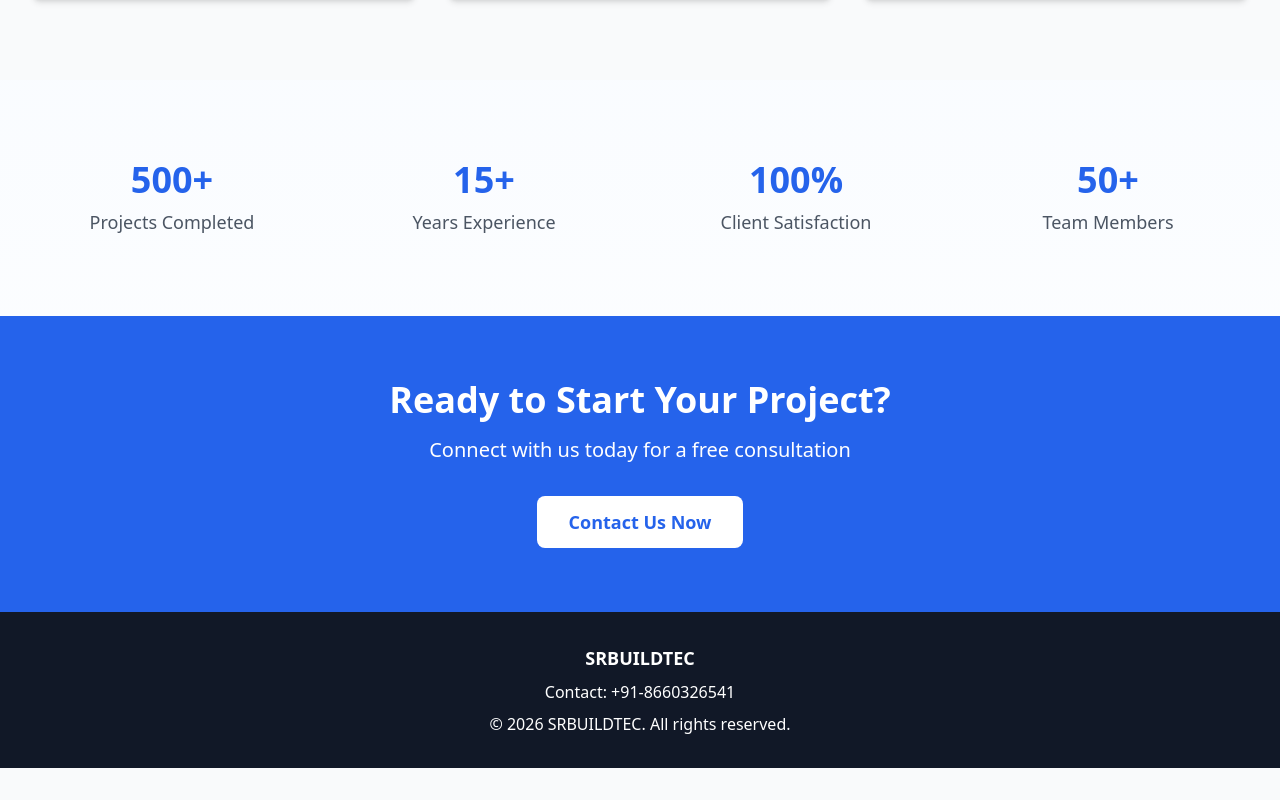
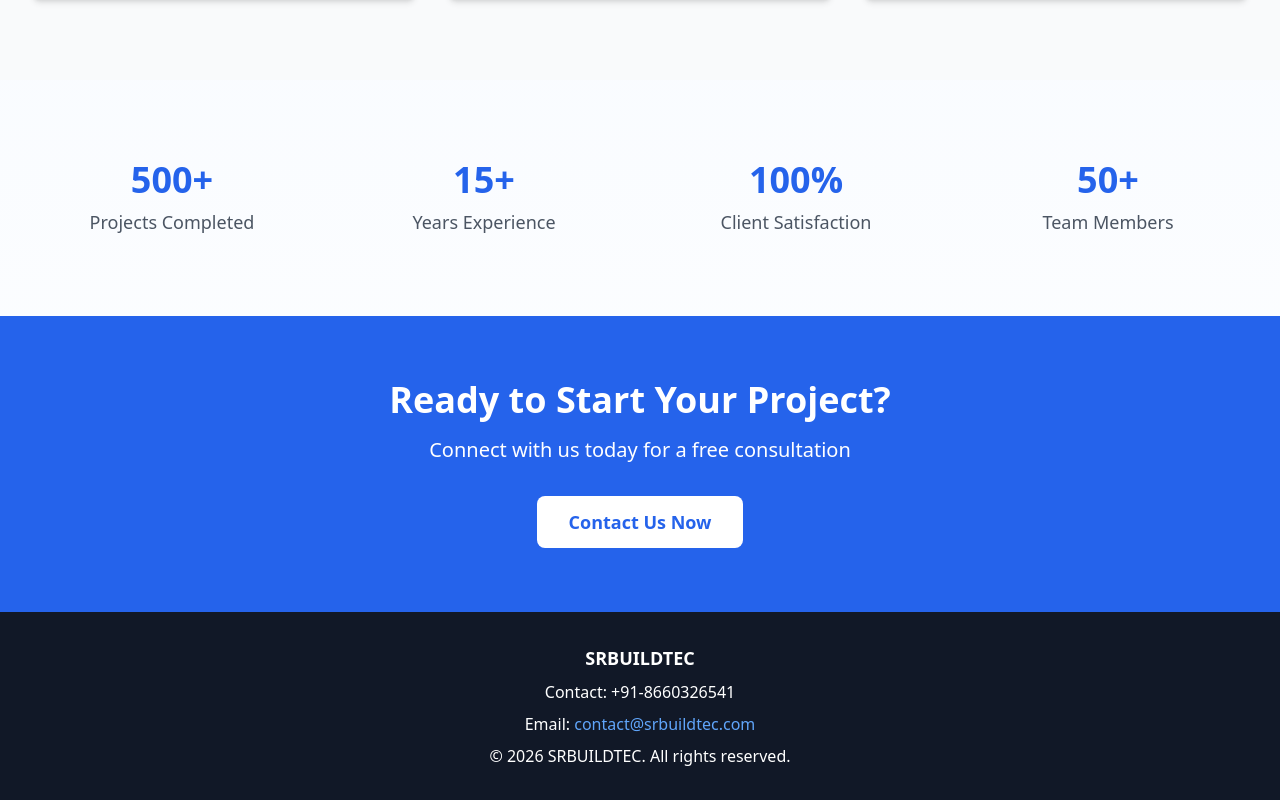
Before and after one commit to byeregowda7-tech/construction-app, a React (Vite) app: page / in a window 1280 px wide. Shown: the part 1240-2040 px from the top of the page. Before the commit the page ends 2008 px from the top, so only its background shows below. Built offline with nearby package versions, Linux system fonts and the light colour scheme.

Commit message:
update vite version

```diff
--- a/package.json
+++ b/package.json
@@ -15,7 +15,7 @@
   },
   "devDependencies": {
     "@vitejs/plugin-react": "^4.1.0",
-    "vite": "^5.0.0",
+    "vite": "^6.0.0",
     "tailwindcss": "^3.3.6",
     "postcss": "^8.4.32",
     "autoprefixer": "^10.4.16"
--- a/src/App.jsx
+++ b/src/App.jsx
@@ -178,17 +178,25 @@ function App() {
         <div className="max-w-7xl mx-auto px-4 sm:px-6 lg:px-8 text-center">
           <h2 className="text-4xl font-bold mb-4">Ready to Start Your Project?</h2>
           <p className="text-xl mb-8">Connect with us today for a free consultation</p>
-          <button className="bg-white text-blue-600 px-8 py-3 rounded-lg hover:bg-gray-100 transition font-semibold text-lg">
+          <a
+            href="mailto:contact@srbuildtec.com"
+            target="_blank"
+            rel="noreferrer noopener"
+            className="inline-block bg-white text-blue-600 px-8 py-3 rounded-lg hover:bg-gray-100 transition font-semibold text-lg"
+          >
             Contact Us Now
-          </button>
+          </a>
         </div>
       </section>
 
       {/* Footer */}
-      <footer className="bg-gray-900 text-white py-8">
+      <footer id="contact" className="bg-gray-900 text-white py-8">
         <div className="max-w-7xl mx-auto px-4 sm:px-6 lg:px-8 text-center space-y-2">
           <p className="text-lg font-semibold">SRBUILDTEC</p>
           <p>Contact: +91-8660326541</p>
+          <p>
+            Email: <a href="mailto:contact@srbuildtec.com" className="text-blue-400 hover:text-blue-200">contact@srbuildtec.com</a>
+          </p>
           <p>&copy; 2026 SRBUILDTEC. All rights reserved.</p>
         </div>
       </footer>
```
Also changed, not shown: 1 other file (tests, documents, lock files or other folders).
